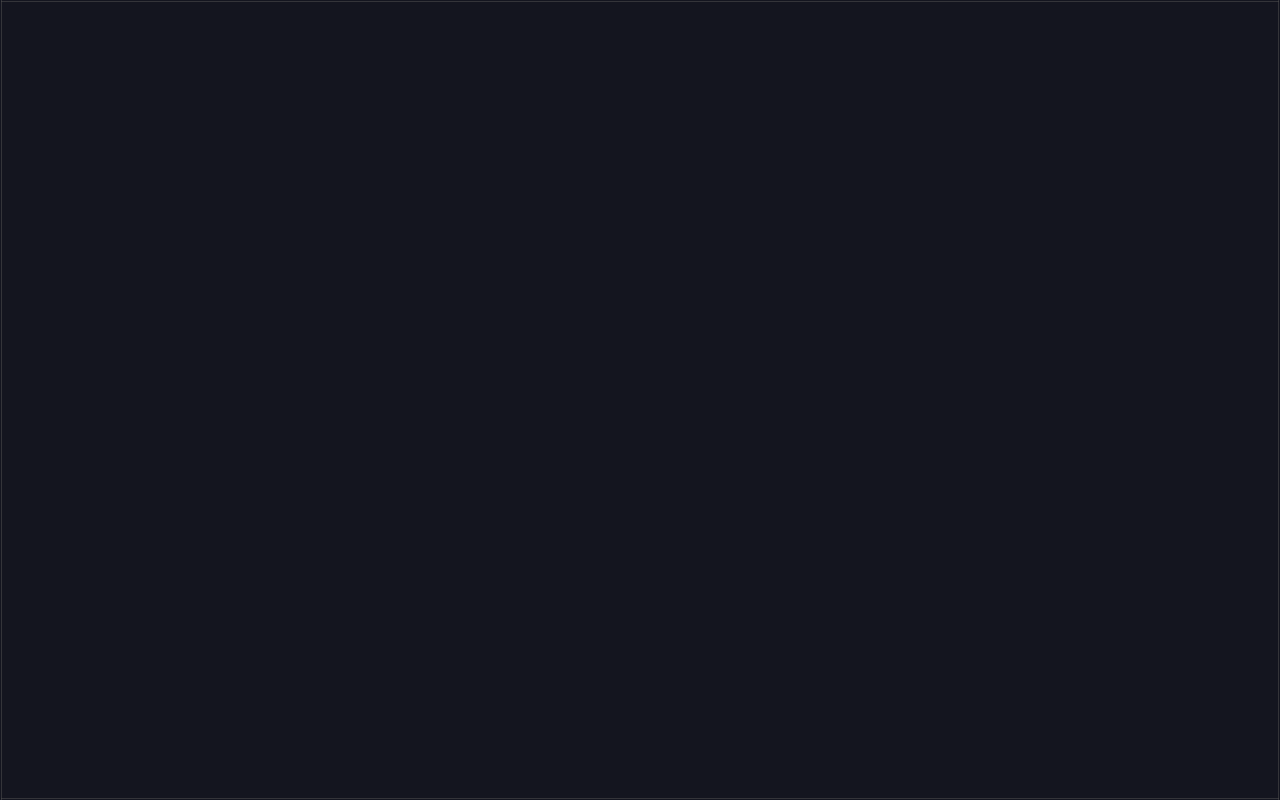
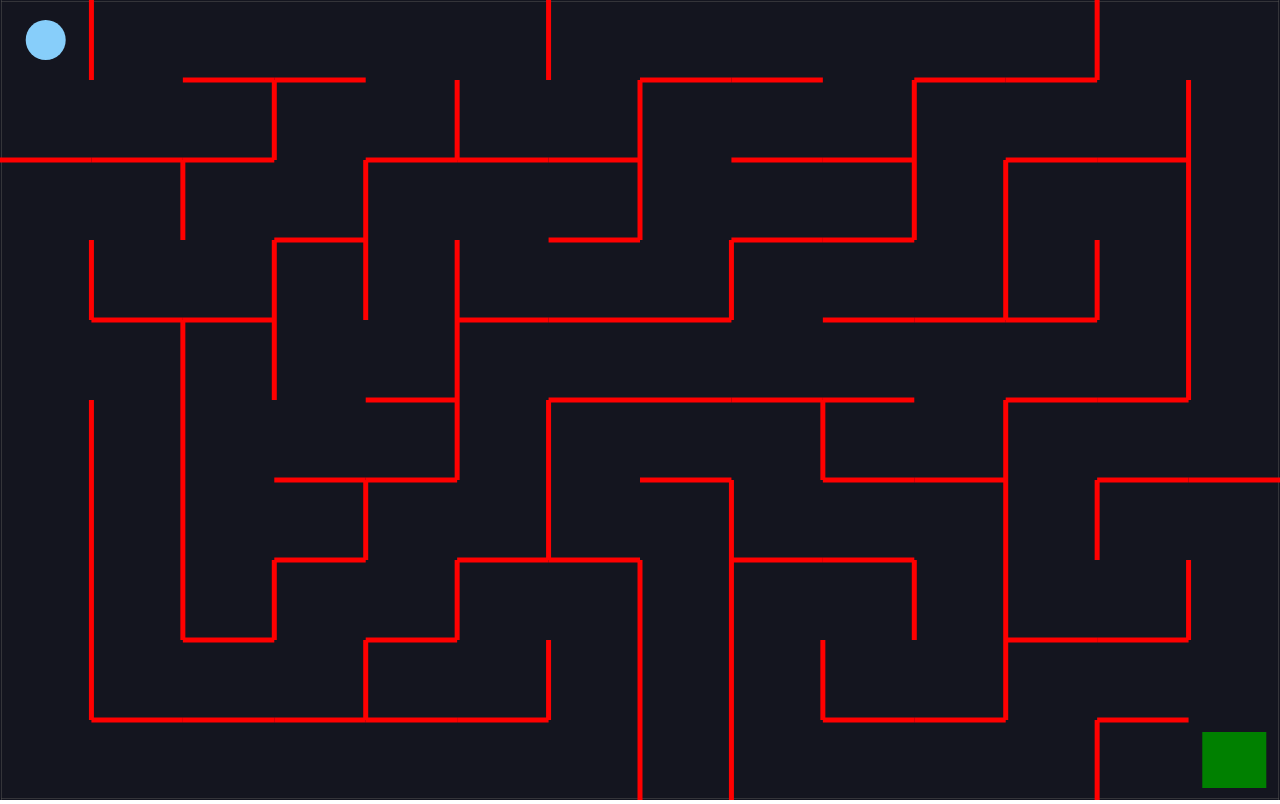
Before and after one commit to Juhi3921/Maze, a plain HTML site: page index.html in a window 1280 px wide. Drawn offline with nearby package versions, Linux system fonts and the light colour scheme.

Commit message:
index.js updated

```diff
--- a/index.js
+++ b/index.js
@@ -56,3 +56,196 @@ const shuffle = (arr) => {
 
   return arr;
 };
+
+// Create grid, vertical, horizontal array
+const grid = Array(cellsVertical)
+  .fill(null)
+  .map(() => Array(cellsHorizontal).fill(false));
+
+const verticals = Array(cellsVertical)
+  .fill(null)
+  .map(() => Array(cellsHorizontal - 1).fill(false));
+
+const horizontals = Array(cellsVertical - 1)
+  .fill(null)
+  .map(() => Array(cellsHorizontal).fill(false));
+
+const startRow = Math.floor(Math.random() * cellsVertical);
+const startColumn = Math.floor(Math.random() * cellsHorizontal);
+
+const stepThroughCell = (row, column) => {
+  // If i have visted the cell at [row, column], then return
+  if (grid[row][column]) {
+    return;
+  }
+
+  // Mark this cell as being visited
+  grid[row][column] = true;
+
+  // Assemble randomly-ordered list of neighbors
+  const neighbors = shuffle([
+    [row - 1, column, "up"],
+    [row, column + 1, "right"],
+    [row + 1, column, "down"],
+    [row, column - 1, "left"],
+  ]);
+
+  // For each neighbor....
+  for (let neighbor of neighbors) {
+    const [nextRow, nextColumn, direction] = neighbor;
+
+    // See if that neighbor is out of bounds (kita tidak bisa jalan melewati border)
+    if (
+      nextRow < 0 ||
+      nextRow >= cellsVertical ||
+      nextColumn < 0 ||
+      nextColumn >= cellsHorizontal
+    ) {
+      continue;
+    }
+
+    // If we have visited that neighbor, continue to next neighbor
+    if (grid[nextRow][nextColumn]) {
+      continue;
+    }
+
+    // Remove a wall from either horizontals or verticals
+    if (direction === "left") {
+      verticals[row][column - 1] = true;
+    } else if (direction === "right") {
+      verticals[row][column] = true;
+    } else if (direction === "up") {
+      horizontals[row - 1][column] = true;
+    } else if (direction === "down") {
+      horizontals[row][column] = true;
+    }
+    stepThroughCell(nextRow, nextColumn);
+  }
+  // Visit that next cell
+};
+
+stepThroughCell(startRow, startColumn);
+
+horizontals.forEach((row, rowIndex) => {
+  row.forEach((open, columnIndex) => {
+    if (open) {
+      return;
+    }
+
+    const wall = Bodies.rectangle(
+      columnIndex * unitLengthX + unitLengthX / 2,
+      rowIndex * unitLengthY + unitLengthY,
+      unitLengthX,
+      5,
+      {
+        label: "wall",
+        isStatic: true,
+        render: {
+          fillStyle: "red",
+        },
+      }
+    );
+    World.add(world, wall);
+  });
+});
+
+verticals.forEach((row, rowIndex) => {
+  row.forEach((open, columnIndex) => {
+    if (open) {
+      return;
+    }
+
+    const wall = Bodies.rectangle(
+      columnIndex * unitLengthX + unitLengthX,
+      rowIndex * unitLengthY + unitLengthY / 2,
+      5,
+      unitLengthY,
+      {
+        label: "wall",
+        isStatic: true,
+        render: {
+          fillStyle: "red",
+        },
+      }
+    );
+    World.add(world, wall);
+  });
+});
+
+//Goal
+const goal = Bodies.rectangle(
+  width - unitLengthX / 2,
+  height - unitLengthY / 2,
+  unitLengthX * 0.7,
+  unitLengthY * 0.7,
+  {
+    label: "goal",
+    isStatic: true,
+    render: {
+      fillStyle: "green",
+    },
+  }
+);
+World.add(world, goal);
+
+// Ball
+const ballRadius = Math.min(unitLengthX, unitLengthY) / 4;
+const ball = Bodies.circle(unitLengthX / 2, unitLengthY / 2, ballRadius, {
+  label: "ball",
+  render: {
+    fillStyle: "lightskyblue",
+  },
+});
+World.add(world, ball)
+
+// cuman rubah velocity x,y dari 5 ke 3,
+document.addEventListener("keydown", (event) => {
+  const { x, y } = ball.velocity;
+
+  if (event.keyCode === 87) {
+    Body.setVelocity(ball, {
+      x,
+      y: y - 3,
+    });
+  }
+
+  if (event.keyCode === 68) {
+    Body.setVelocity(ball, {
+      x: x + 3,
+      y,
+    });
+  }
+
+  if (event.keyCode === 83) {
+    Body.setVelocity(ball, {
+      x,
+      y: y + 3,
+    });
+  }
+
+  if (event.keyCode === 65) {
+    Body.setVelocity(ball, {
+      x: x - 3,
+      y,
+    });
+  }
+});
+
+Events.on(engine, "collisionStart", (event) => {
+  event.pairs.forEach((collison) => {
+    const labels = ["ball", "goal"];
+
+    if (
+      labels.includes(collison.bodyA.label) &&
+      labels.includes(collison.bodyB.label)
+    ) {
+      document.querySelector(".winner").classList.remove("hidden");
+      world.gravity.y = 1;
+      world.bodies.forEach((body) => {
+        if (body.label === "wall") {
+          Body.setStatic(body, false);
+        }
+      });
+    }
+  });
+});
```
Also changed, not shown: index.html (line endings or trailing spaces).
